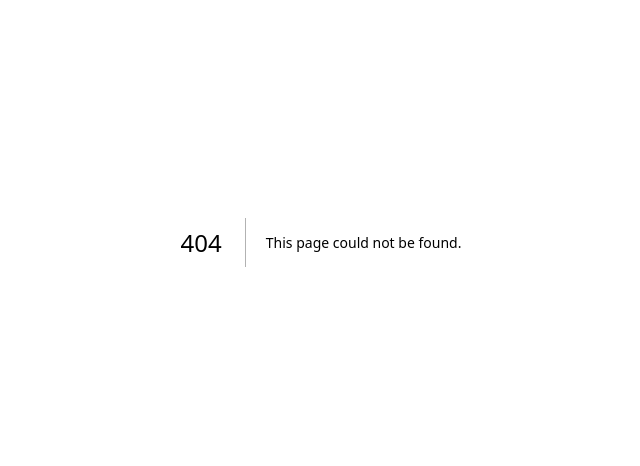
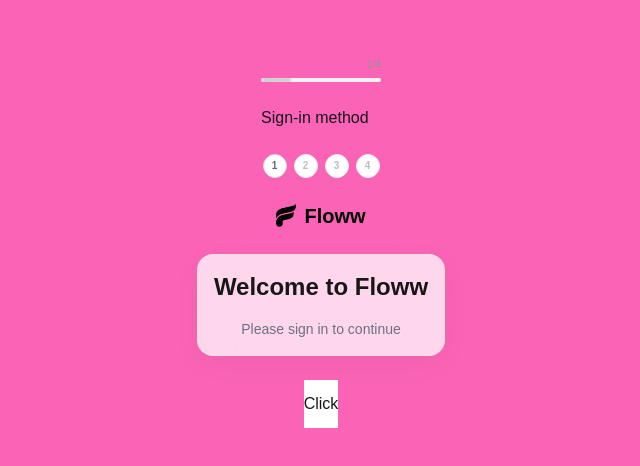
Before and after one commit to riiach/FlowwFrontendUser, a Next.js app in the folder floww-frontend/: page /login in a window 1280 px wide. Before the commit this address had no page. Shown: the part 158-624 px from the top of the page, without its empty margins (319-959 px from the left). Built offline with nearby package versions, Linux system fonts and the light colour scheme; what wagmi would draw is missing.

Commit message:
test(ui):step indicator ui tested and logic settled

```diff
--- /dev/null
+++ b/floww-frontend/src/app/(auth)/login/page.tsx
@@ -0,0 +1,46 @@
+"use client"
+
+import React, { useState, useEffect } from "react";
+
+import StepIndicatorDots from "@/components/shared/ui/StepIndicatorDots"
+import StepIndicatorBar from "@/components/shared/ui/StepIndicatorBar"
+import StepIndicator from "@/components/shared/ui/StepIndicator";
+import Logo from "@/components/brand/Logo";
+import GlassCard from "@/components/shared/ui/cards/GlassCard"
+
+export default function LoginPage() {
+    const [currentStep, setCurrentStep] = useState(1);
+
+    function handleNextStep() {
+        for (let i = 0; i <= 4; i++) {
+            if (i === currentStep) {
+                setCurrentStep(prev => prev + 1);
+                break;
+            }
+        }
+
+        if (currentStep === 4) {
+            setCurrentStep(1);
+        }
+    }
+
+    return (
+        <div className="w-screen h-screen flex flex-col items-center justify-center gap-6 bg-pink-400">
+            <StepIndicatorBar currentStep={currentStep} />
+            <StepIndicator currentStep={currentStep} />
+            <StepIndicatorDots currentStep={currentStep} />
+            <Logo />
+            <GlassCard className="" >
+                <div className="flex flex-col items-center justify-center gap-4">
+                    <h1 className="text-2xl font-semibold">Welcome to Floww</h1>
+                    <p className="text-sm text-gray-500">
+                        Please sign in to continue
+                    </p>
+                </div>
+            </GlassCard>
+            <button onClick={handleNextStep} className="w-auto h-12 bg-white hover:bg-yellow-400">
+                Click
+            </button>
+        </div>
+    )
+}
--- a/floww-frontend/src/app/globals.css
+++ b/floww-frontend/src/app/globals.css
@@ -92,7 +92,6 @@
 
 .glass-card {
   border: 1px solid rgba(230, 230, 230, 0.9);
-  border-radius: 18px;
   background: rgba(255, 255, 255, 0.74);
   box-shadow: 0 8px 28px rgba(20, 20, 20, 0.045);
   backdrop-filter: blur(18px);
@@ -111,8 +110,8 @@
 /* Step indicators */
 .step-indicator-dots { display:flex; align-items:center; gap:7px; }
 .step-indicator-dot { display:grid; width:24px; height:24px; flex:none; place-items:center; border:1px solid #ececec; border-radius:50%; background:#fff; color:#bdbdbd; font-size:10px; font-weight:600; transition:all var(--floww-motion); }
-.step-indicator-dot.is-current { border-color:#d9d9d9; color:#666; box-shadow:0 1px 2px rgba(0,0,0,.035),inset 0 1px 2px rgba(255,255,255,.95); }
-.step-indicator-dot.is-complete { border-color:#f1f1f1; background:#fafafa; color:#d0d0d0; }
+.step-indicator-dot.current { border-color:#d9d9d9; color:#666; box-shadow:0 1px 2px rgba(0,0,0,.035),inset 0 1px 2px rgba(255,255,255,.95); }
+.step-indicator-dot.complete { border-color:#f1f1f1; background:#fafafa; color:#d0d0d0; }
 .step-progress { width:120px; }
 .step-progress-copy { display:flex; justify-content:space-between; margin-bottom:6px; color:#929292; font-size:10px; }
 .step-progress-track { height:4px; overflow:hidden; border-radius:99px; background:#f0f0f0; }
--- /dev/null
+++ b/floww-frontend/src/components/brand/Logo.jsx
@@ -0,0 +1,25 @@
+"use client"
+
+import React from 'react'
+import Image from "next/image"
+
+const Logo = () => {
+  return (
+    <a
+        href="/"
+        className="w-auto h-auto flex flex-row justify-center items-center gap-2 relative"
+    >
+      <Image
+        src="/floww_logo.png"
+        className="object-fit"
+        width={20}
+        height={20}
+        alt="Floww Logo"
+        priority
+      />
+      <p className="font-semibold text-black text-xl">Floww</p>
+    </a>
+  )
+}
+
+export default Logo
--- /dev/null
+++ b/floww-frontend/src/components/shared/ui/StepIndicator.jsx
@@ -0,0 +1,26 @@
+"use client"
+
+import React from 'react'
+
+const labels = ['Sign-in method', 'Verify identity', 'Session check', 'Confirmation']
+
+const StepIndicator = ({ currentStep = 1, steps = labels, showProgress = true }) => {
+  const activeStep = Math.min(Math.max(currentStep, 1), steps.length)
+    const activeLabel = steps[activeStep - 1] ?? ''
+
+    return (
+        <div
+            className="step-indicator"
+            aria-label={`Step ${activeStep} of ${steps.length}: ${steps[activeStep - 1]}`}
+        >
+            <span className="step-indicator-label">{activeLabel}</span>
+            {showProgress && (
+                <div className="step-progress" aria-hidden="true">
+                    <div className="step-progress-fill" style={{ width: `${(activeStep / steps.length) * 100}%` }} />
+                </div>
+            )}
+        </div>
+  )
+}
+
+export default StepIndicator
--- a/floww-frontend/src/components/shared/ui/StepIndicatorDots.jsx
+++ b/floww-frontend/src/components/shared/ui/StepIndicatorDots.jsx
@@ -7,7 +7,7 @@
 
   return (
     <div
-        className={`step-indicator-dots ${className}`.trim()}
+        className={`step-indicator-dots ${className} inline-flex justify-center items-center`.trim()}
         aria-label={`Step ${activeStep} of ${totalSteps}`}
     >
         {Array.from({ length: totalSteps }, (_, index) => {
@@ -15,8 +15,8 @@
             const state = num === activeStep ? 'current' : num < activeStep ? 'complete' : 'upcoming'
             return <span
             key={num}
-            className={`step-indicator-dot ${state}`}
-            aria-current={number === activeStep ? 'step' : undefined}
+            className={`step-indicator-dot text-center  ${state}`}
+            aria-current={num === activeStep ? 'step' : undefined}
             >{num}</span>
         })}
     </div>
--- a/floww-frontend/src/components/shared/ui/StepIndicatorNumber.jsx
+++ /dev/null
@@ -1,31 +0,0 @@
-"use client"
-
-import React from 'react'
-
-const labels = ['Sign-in method', 'Verify identity', 'Session check', 'Confirmation']
-
-const StepIndicatorNumber = ({ currentStep = 1, steps = labels, showProgress = true }) => {
-  const safeStep = Math.min(Math.max(currentStep, 1). steps.length)
-
-    return (
-        <div
-            className="step-indicator"
-            aria-label={`Step ${safeStep} of ${steps.length}: ${steps[safeStep - 1]}`}
-        >
-            <div className="floww-step-dots" aria-hidden="true">
-                {steps.map((label, index) => {
-                    const number = index + 1
-                    const state = number === safeStep ? 'current' : number < safeStep ? 'complete' : 'upcoming'
-                    return <span key={label} className={`floww-step-dot is-${state}`}>{number}</span>
-                })}
-            </div>
-            {showProgress && (
-                <div className="step-progress" aria-hidden="true">
-                    <div className="step-progress-fill" style={{ width: `${(safeStep / steps.length) * 100}%` }} />
-                </div>
-            )}
-        </div>
-  )
-}
-
-export default StepIndicatorNumber
--- a/floww-frontend/src/components/shared/ui/GlassCard.jsx
+++ b/floww-frontend/src/components/shared/ui/cards/GlassCard.jsx
@@ -5,7 +5,7 @@
 const GlassCard = ({ children, className = '', ...props }) => {
     return (
         <div
-            className={`glass-card ${className}`.trim()}
+            className={`glass-card card ${className} p-4 rounded-2xl`.trim()}
             {...props}
         >
             {children}
```
Also changed, not shown: floww-frontend/src/components/shared/ui/buttons/Button.jsx (renamed from floww-frontend/src/components/shared/ui/Button.jsx), floww-frontend/src/components/shared/ui/buttons/RegisterBtn.jsx (renamed from floww-frontend/src/components/shared/ui/RegisterBtn.jsx).
